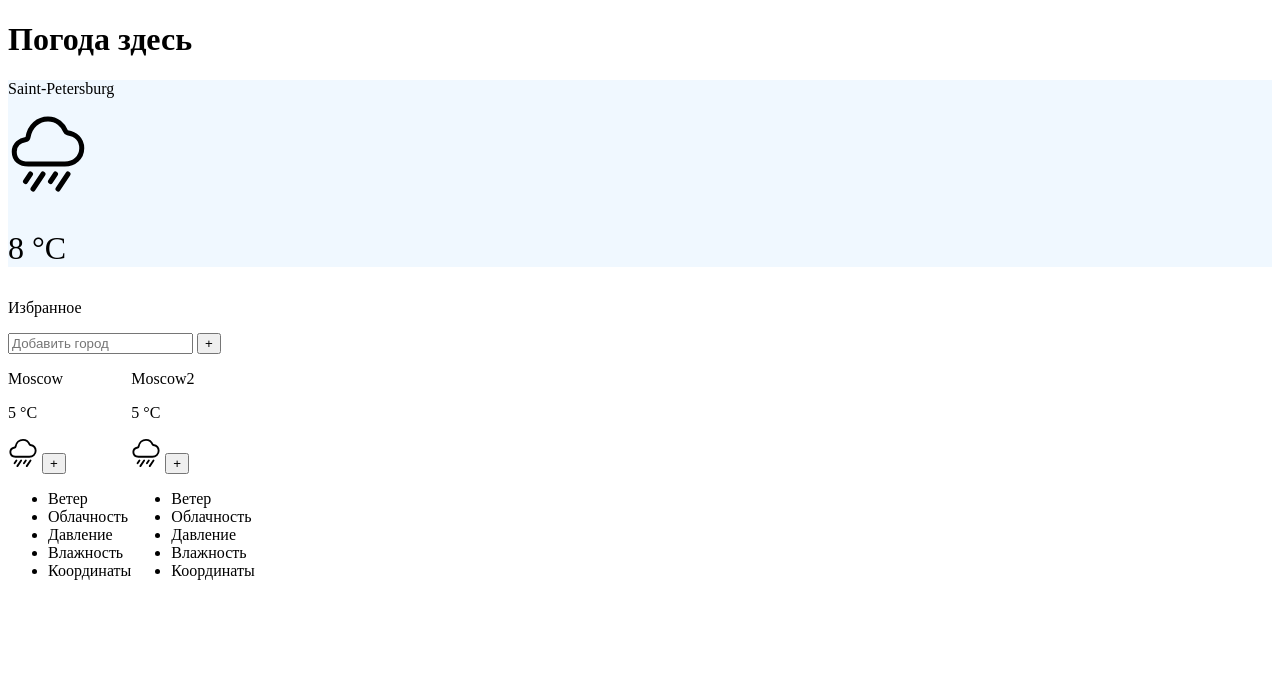
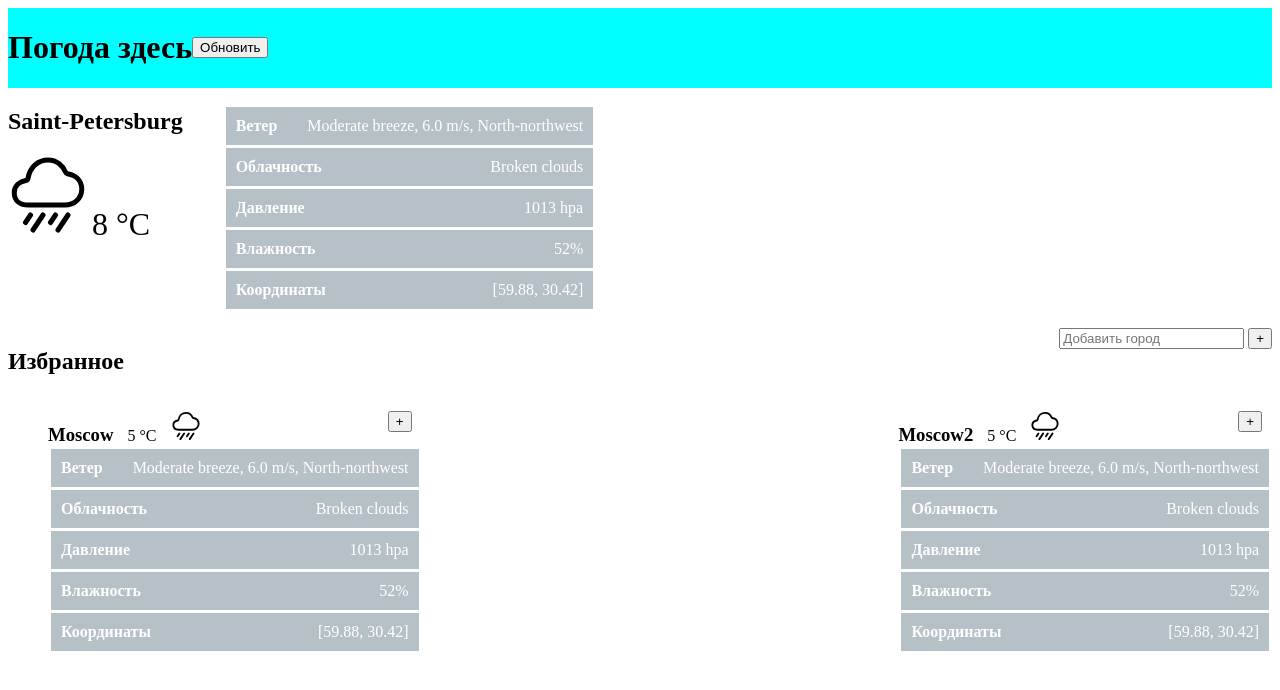
Before and after one commit to ImpurestPath/webprogramming, a plain HTML site: page index.html in a window 1280 px wide. Drawn offline with Linux system fonts and the light colour scheme.

Commit message:
Changes of list

```diff
--- a/index.html
+++ b/index.html
@@ -1,65 +1,71 @@
 <!DOCTYPE html>
 <html>
+
 <head>
+    <link rel="stylesheet" href="./styles.css" type="text/css">
+</head>
 
-    <style>
-      .favorites {
-          display: flex;
-          flex-wrap: wrap;
-          flex-direction: row;
-
-
-      }
-      .hereWeather {
-          background-color: aliceblue;
-      }
-      /* добавить вложенность */
-      .temperature {
-            font-size: xx-large;
-        }
-    </style>
-  </head>
 <body>
+    <header></header>
+    <main>
+        <div class='headerc'>
             <h1>Погода здесь</h1>
+            <button id="headerbutton">Обновить</button>
+        </div>
         <div class="hereWeather">
-        <p>Saint-Petersburg</p>
+            <div>
+                <h2>Saint-Petersburg</h2>
                 <img src="rainy-outline.svg" height="80px" width="80px">
-        <p class="temperature">8 &#176C</p>
+                <span class="temperature">8 &#176C</span>
+            </div>
+            <ul class="weatherList">
+                <li><b>Ветер</b> Moderate breeze, 6.0 m/s, North-northwest</li>
+                <li><b>Облачность</b> Broken clouds</li>
+                <li><b>Давление</b> 1013 hpa</li>
+                <li><b>Влажность</b> 52%</li>
+                <li><b>Координаты</b> [59.88, 30.42]</li>
+            </ul>
         </div>
         <div class="favoritesHeader">
-        <p>Избранное</p>
+            <h2>Избранное</h2>
+            <div>
                 <input placeholder="Добавить город">
                 <button>+</button>
             </div>
-    <div class="favorites">
-        <div>
-            <p>Moscow</p>
+        </div>
+        <ul class="favorites">
+            <li class="city">
+                <h3>Moscow</h3>
                 <p>5 &#176C</p>
                 <img src="rainy-outline.svg" height="30px" width="30px">
                 <button>+</button>
                 <!-- Подставить rotate -->
-            <ul>
-                <li>Ветер</li>
-                <li>Облачность</li>
-                <li>Давление</li>
-                <li>Влажность</li>
-                <li>Координаты</li>
+                <ul class="weatherList">
+                    <li><b>Ветер</b> Moderate breeze, 6.0 m/s, North-northwest</li>
+                    <li><b>Облачность</b> Broken clouds</li>
+                    <li><b>Давление</b> 1013 hpa</li>
+                    <li><b>Влажность</b> 52%</li>
+                    <li><b>Координаты</b> [59.88, 30.42]</li>
                 </ul>
-        </div>
-        <div>
-            <p>Moscow2</p>
+            </li>
+            <li class="city">
+
+                <h3>Moscow2</h3>
                 <p>5 &#176C</p>
                 <img src="rainy-outline.svg" height="30px" width="30px">
                 <button>+</button>
                 <!-- Подставить rotate -->
-            <ul>
-                <li>Ветер</li>
-                <li>Облачность</li>
-                <li>Давление</li>
-                <li>Влажность</li>
-                <li>Координаты</li>
+                <ul class="weatherList">
+                    <li><b>Ветер</b> Moderate breeze, 6.0 m/s, North-northwest</li>
+                    <li><b>Облачность</b> Broken clouds</li>
+                    <li><b>Давление</b> 1013 hpa</li>
+                    <li><b>Влажность</b> 52%</li>
+                    <li><b>Координаты</b> [59.88, 30.42]</li>
                 </ul>
-        </div>
-    </div>
+            </li>
+        </ul>
+    </main>
+    <footer></footer>
 </body>
+
 </html>
--- /dev/null
+++ b/styles.css
@@ -0,0 +1,62 @@
+.headerc {
+    width: 100%;
+    display: flex;
+    flex-direction: row;
+    justify-items: flex-start;
+    justify-content: flex-start;
+    align-items: flex-start;
+    background-color: aqua;
+}
+.headerc button {
+    align-self: center;
+    justify-self: center;
+}
+.favorites {
+    display: flex;
+    flex-wrap: wrap;
+    /* flex-direction: row; */
+    justify-content: space-between;
+}
+
+.favoritesHeader {
+    display: flex;
+    flex-wrap: wrap;
+    justify-content: space-between;
+}
+.hereWeather {
+    display: flex;
+    flex-wrap: wrap;
+}
+
+.weatherList li {
+    list-style-type: none;
+    margin: 3px;
+    color: #ffffff;
+    background-color: #b6c0c7;
+    padding: 10px 10px 10px 10px;
+    vertical-align: center;
+    text-align: right;
+}
+
+.weatherList b{
+    font-weight: bold;
+    float: left;
+    margin-right: 30px;
+}
+
+.temperature {
+    font-size: xx-large;
+}
+
+.city {
+    list-style-type: none;
+}
+.city > * {
+    display: inline;
+    margin-right: 10px;
+    vertical-align: center;
+    text-align: center;
+}
+.city button {
+    float: right;
+}
```
Also changed, not shown: 1 other file. Lines whose indentation alone changed are shown as unchanged.
